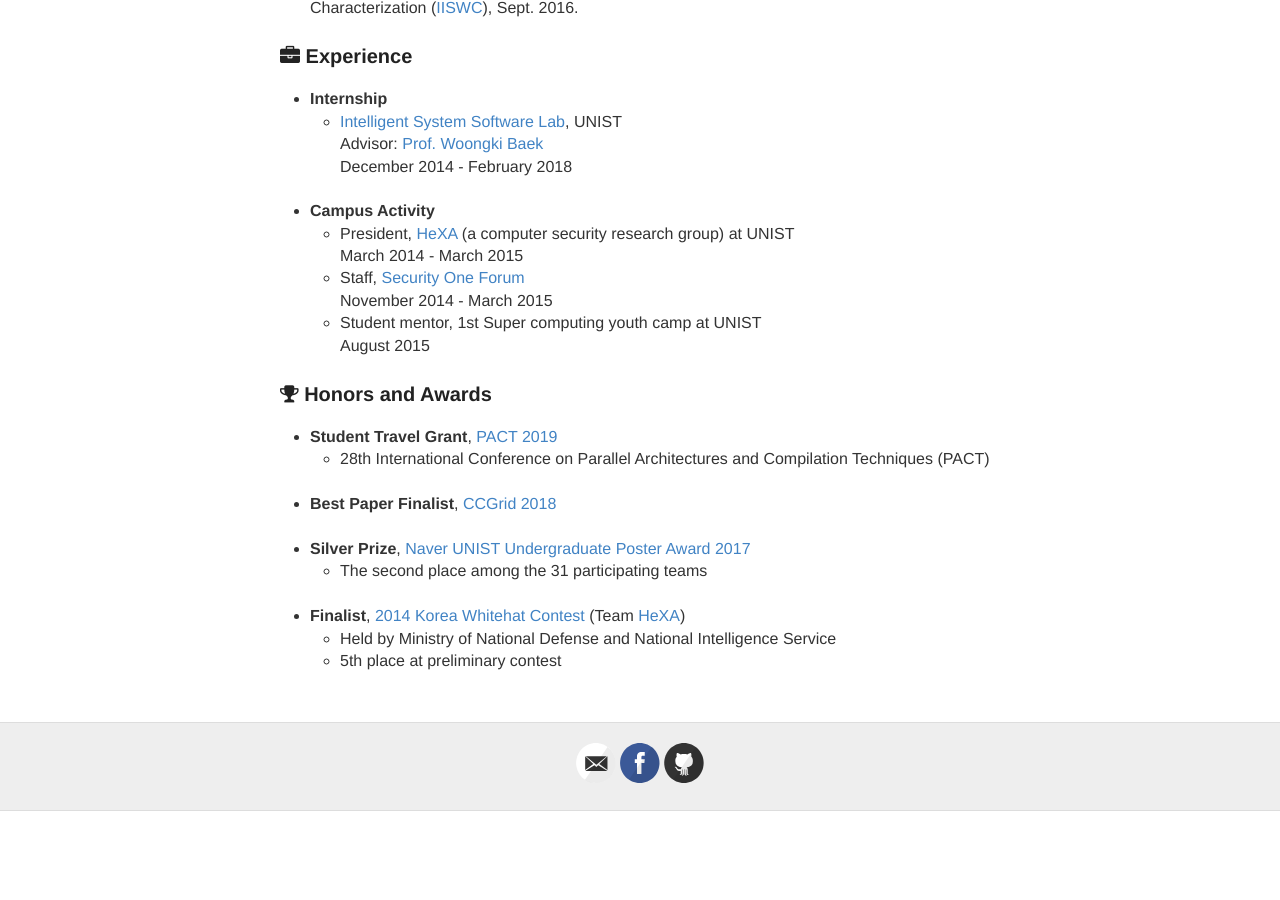
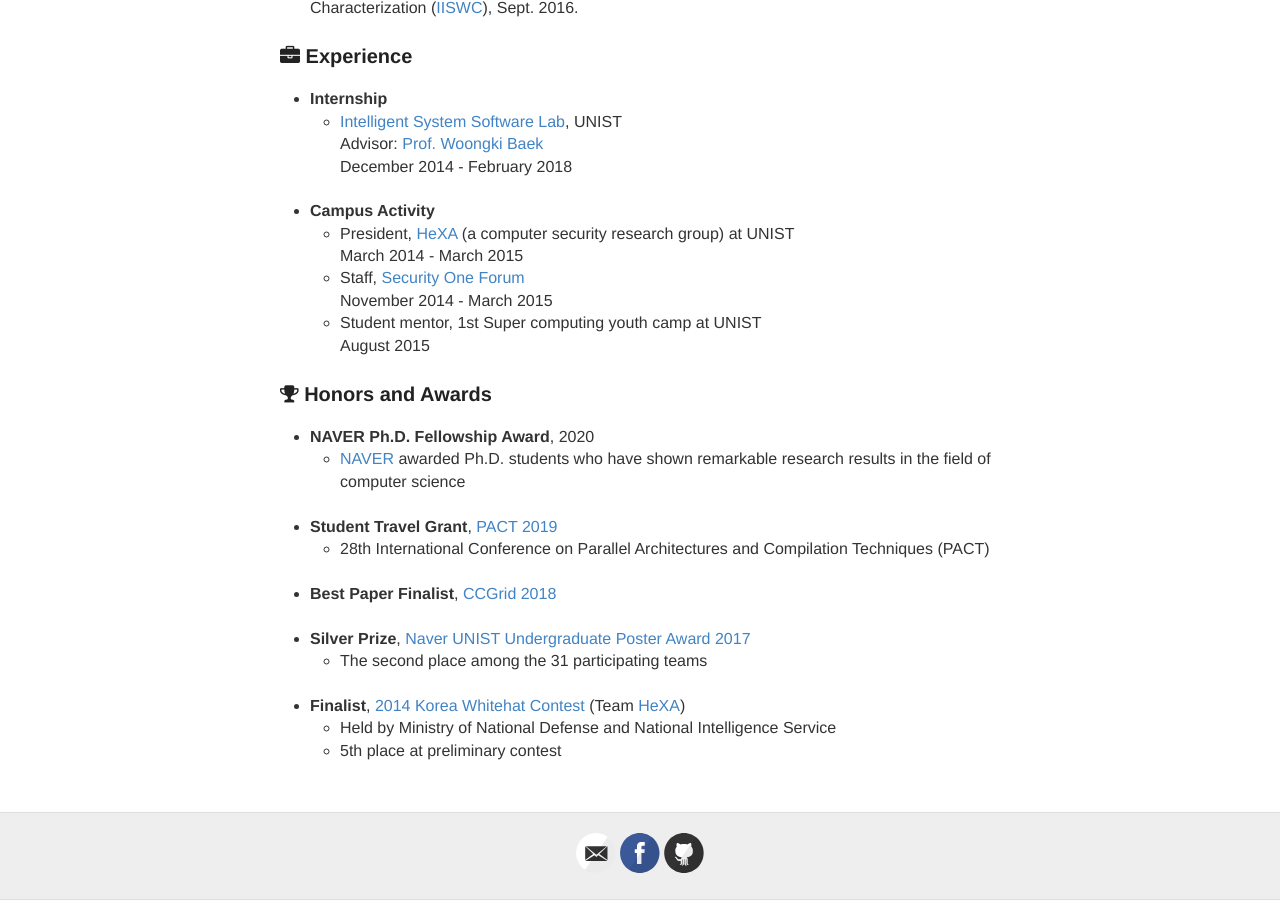
Before and after one commit to myeonggyunhan/myeonggyunhan.github.io, a Jekyll site: the page built from _posts/2020-12-24-Profile.md, in a window 1280 px wide and 900 px high, scrolled down 1582 px. Built offline with Jekyll 4.4.1, drawn with Linux system fonts in a browser that asks for light colours; nearby versions of some CDN libraries; before the commit the page ends 2393 px from its top, so only the background shows below that.

Commit message:
Add NAVER Ph.D. Fellowship Award

```diff
--- a/_posts/2020-9-29-Profile.md
+++ b/_posts/2020-12-24-Profile.md
@@ -58,6 +58,9 @@
       August 2015
 
 ### <i class="fa fa-trophy"></i> Honors and Awards
+  - **NAVER Ph.D. Fellowship Award**, 2020
+    + [NAVER](https://www.navercorp.com/en) awarded Ph.D. students who have shown remarkable research results in the field of computer science
+<br>
   - **Student Travel Grant**, [PACT 2019](https://hpc.pnl.gov/pact19/)
     + 28th International Conference on Parallel Architectures and Compilation Techniques (PACT)
 <br>
```
Also changed, not shown: 4 other files.
